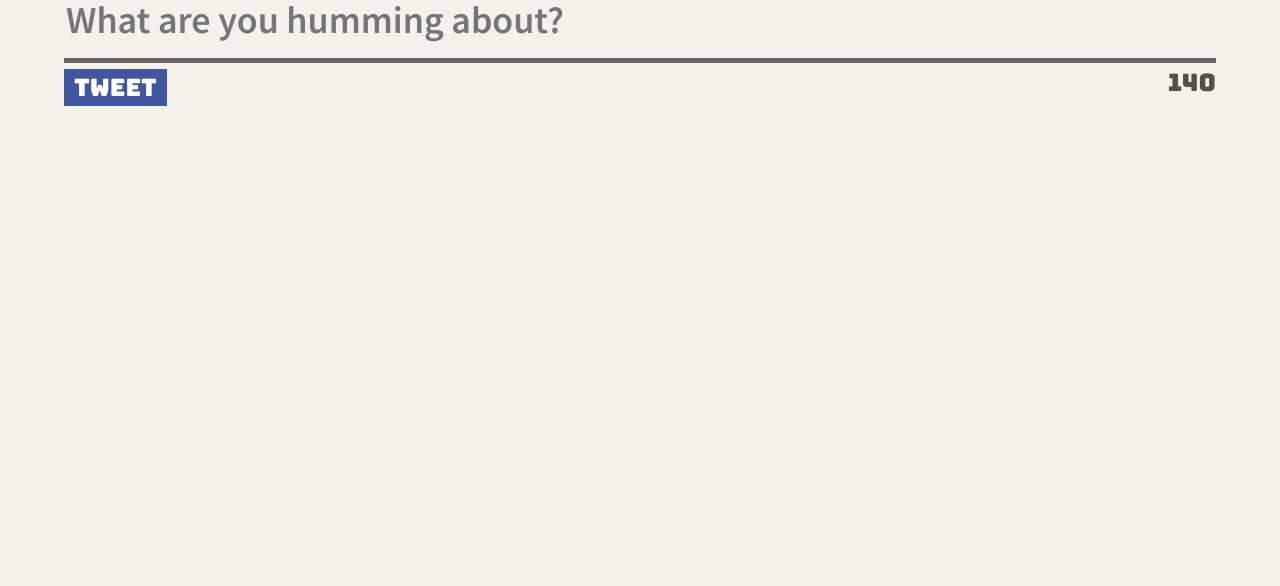
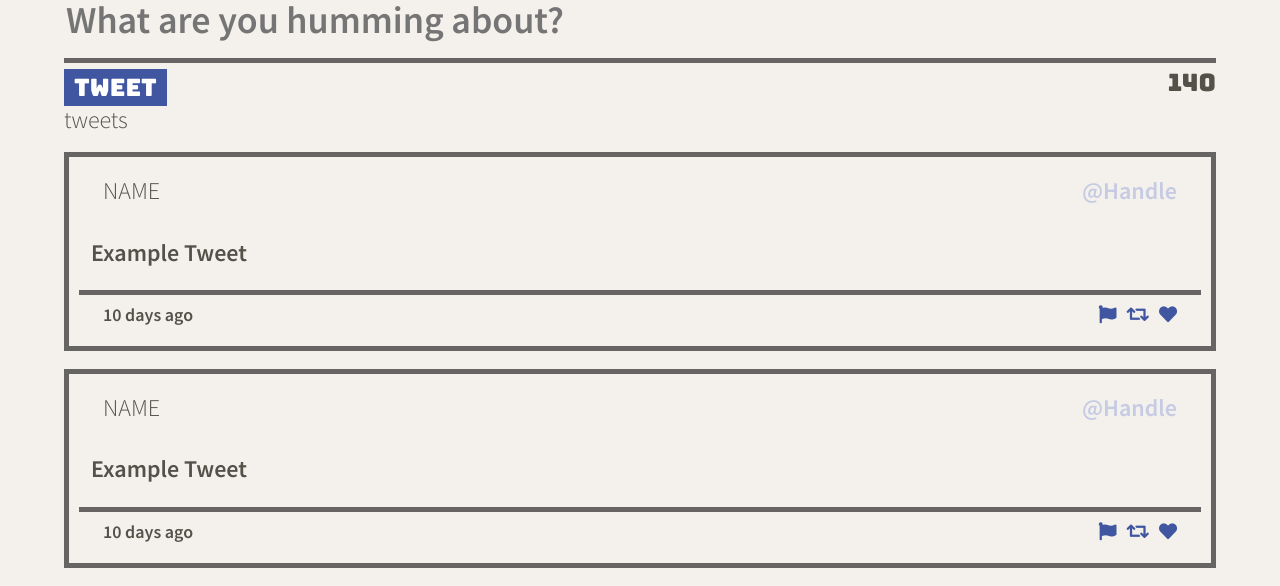
Before and after one commit to JoshuaOLoduca/Tweeter, a website: page public/index.html in a window 1280 px wide. Shown: the part 615-1201 px from the top of the page. Before the commit the page ends 800 px from the top, so only its background shows below. Drawn offline with nearby package versions, Linux system fonts and the light colour scheme.

Commit message:
added initial styling for tweets

```diff
--- a/public/index.html
+++ b/public/index.html
@@ -18,6 +18,7 @@
     <link rel="stylesheet" href="/styles/nav.css" type="text/css" />
     <link rel="stylesheet" href="/styles/header.css" type="text/css" />
     <link rel="stylesheet" href="/styles/new-tweet.css" type="text/css" />
+    <link rel="stylesheet" href="/styles/tweet.css" type="text/css" />
 
     <!-- External JS -->
     <script src="https://ajax.googleapis.com/ajax/libs/jquery/3.4.1/jquery.min.js" defer></script>
@@ -60,6 +61,41 @@
           </div>
         </form>
       </section>
+
+      <section id="tweets">
+        tweets
+        <article class="tweet">
+          <header>
+            <span>NAME</span>
+            <span class="handle">@Handle</span>
+          </header>
+          <p>Example Tweet</p>
+          <footer>
+            <time>10 days ago</time>
+            <span>
+              <i class="fas fa-flag"></i>
+              <i class="fas fa-retweet"></i>
+              <i class="fas fa-heart"></i>
+            </span>
+          </footer>
+        </article>
+
+        <article class="tweet">
+          <header>
+            <span>NAME</span>
+            <span class="handle">@Handle</span>
+          </header>
+          <p>Example Tweet</p>
+          <footer>
+            <time>10 days ago</time>
+            <span>
+              <i class="fas fa-flag"></i>
+              <i class="fas fa-retweet"></i>
+              <i class="fas fa-heart"></i>
+            </span>
+          </footer>
+        </article>
+      </section>
     </main>
   </body>
 </html>
--- a/public/styles/header.css
+++ b/public/styles/header.css
@@ -1,4 +1,4 @@
-header {
+body > header {
   display: flex;
   flex-direction: column;
   width: 100%;
--- /dev/null
+++ b/public/styles/tweet.css
@@ -0,0 +1,50 @@
+
+.tweet {
+  border: 5px solid rgba(0, 0, 0, 0.582);
+  padding: 10px;
+  margin: 18px 0;
+  font-weight: 600;
+}
+
+.tweet:hover {
+  box-shadow: 8px 8px #C5CBE3;
+}
+
+.tweet p {
+  padding: 0 12px;
+}
+
+.tweet header span {
+  font-weight: initial;
+}
+
+.tweet .handle {
+  font-weight: 600;
+  color: #C5CBE3;
+}
+
+.tweet header,
+.tweet footer {
+  display: flex;
+  justify-content: space-between;
+  padding: 10px 24px;
+}
+
+.tweet footer {
+  font-size: 18px;
+  border-top: 5px solid rgba(0, 0, 0, 0.582);
+}
+
+.tweet footer span {
+  display: flex;
+  gap: 10px;
+}
+
+.tweet footer span i {
+  color: #4056A1;
+}
+
+.tweet footer span i:hover {
+  cursor: pointer;
+  color: #c97f00;
+}
--- a/server/data-files/initial-tweets.json
+++ b/server/data-files/initial-tweets.json
@@ -8,7 +8,7 @@
     "content": {
       "text": "If I have seen further it is by standing on the shoulders of giants"
     },
-    "created_at": 1643490152146
+    "created_at": 1643492319086
   },
   {
     "user": {
@@ -19,6 +19,6 @@
     "content": {
       "text": "Je pense , donc je suis"
     },
-    "created_at": 1643576552146
+    "created_at": 1643578719086
   }
 ]
```
